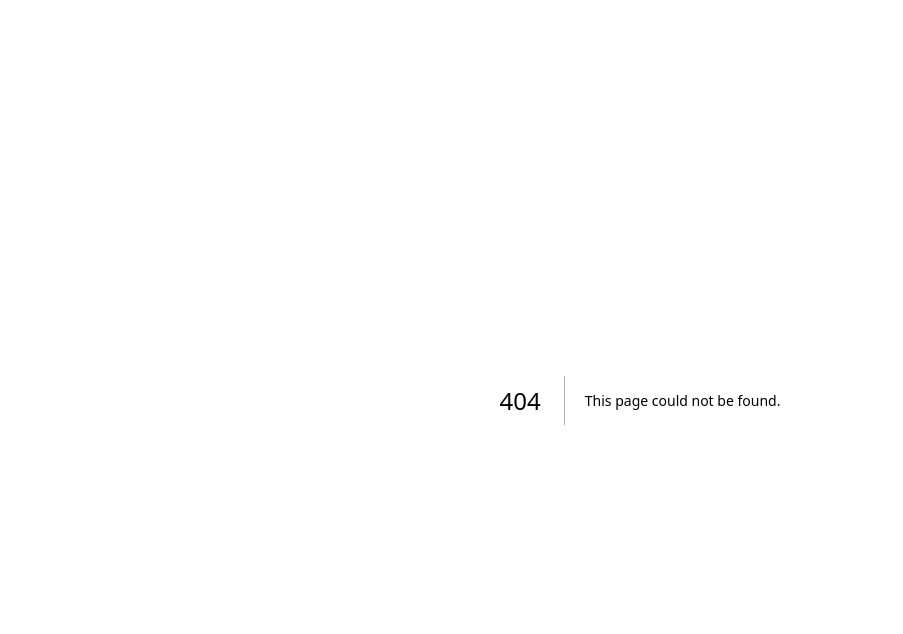
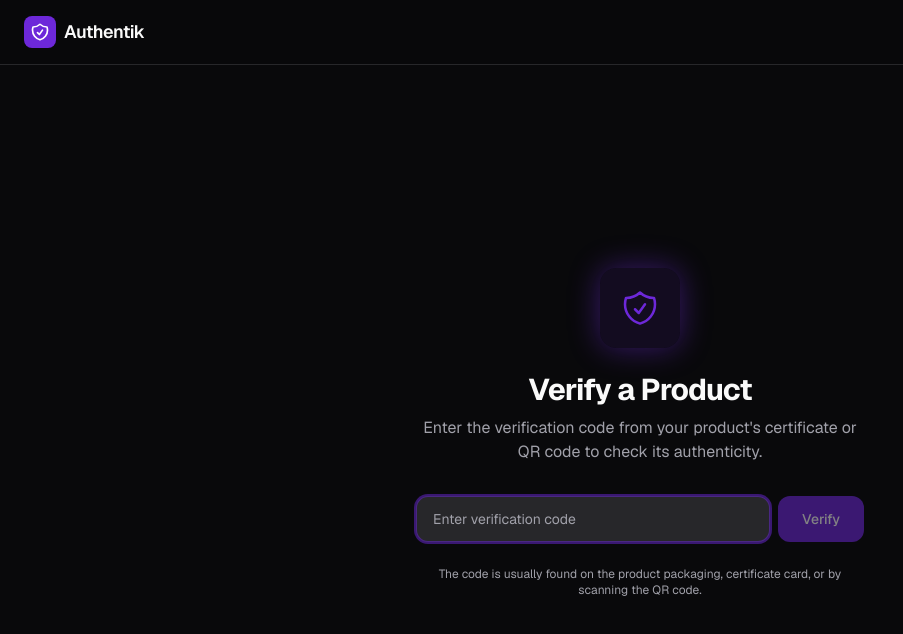
Before and after one commit to 4KInc/genuproof, a Next.js app: page /verify in a window 1280 px wide. Before the commit this address had no page. Shown: the top 634 px of the page, without its empty margins (0-903 px from the left). Built offline with nearby package versions, Linux system fonts and the light colour scheme.

Commit message:
feat: add verify landing page, product listing API, and scan analytics API
- /verify page: standalone verification code entry with animated shield
- GET /api/products/list: list products by brand via GSI1
- GET /api/scans: scan history with location aggregation for heatmap data

```diff
--- /dev/null
+++ b/src/app/api/products/list/route.ts
@@ -0,0 +1,42 @@
+import { NextRequest, NextResponse } from "next/server";
+import { queryGSI1 } from "@/lib/dynamodb";
+
+export async function GET(req: NextRequest) {
+  try {
+    const brandId = req.nextUrl.searchParams.get("brandId");
+    if (!brandId) {
+      return NextResponse.json(
+        { error: "brandId is required" },
+        { status: 400 }
+      );
+    }
+
+    const limit = parseInt(req.nextUrl.searchParams.get("limit") || "100");
+
+    const products = await queryGSI1(`BRAND#${brandId}`, "PRODUCT#", {
+      limit,
+      scanForward: false,
+    });
+
+    return NextResponse.json({
+      products: products.map((p) => ({
+        productId: p.productId,
+        name: p.name,
+        sku: p.sku,
+        category: p.category,
+        verificationCode: p.verificationCode,
+        hash: p.hash,
+        status: p.status,
+        scanCount: p.scanCount || 0,
+        createdAt: p.createdAt,
+      })),
+      count: products.length,
+    });
+  } catch (error) {
+    console.error("Products list error:", error);
+    return NextResponse.json(
+      { error: "Failed to list products" },
+      { status: 500 }
+    );
+  }
+}
--- /dev/null
+++ b/src/app/api/scans/route.ts
@@ -0,0 +1,66 @@
+import { NextRequest, NextResponse } from "next/server";
+import { queryItems } from "@/lib/dynamodb";
+
+export async function GET(req: NextRequest) {
+  try {
+    const productId = req.nextUrl.searchParams.get("productId");
+    if (!productId) {
+      return NextResponse.json(
+        { error: "productId is required" },
+        { status: 400 }
+      );
+    }
+
+    const limit = parseInt(req.nextUrl.searchParams.get("limit") || "50");
+
+    const scans = await queryItems(`PRODUCT#${productId}`, "SCAN#", {
+      limit,
+      scanForward: false,
+    });
+
+    // Aggregate by location
+    const locationMap = new Map<
+      string,
+      { country: string; city: string; count: number; lastScan: string }
+    >();
+
+    for (const scan of scans) {
+      const key = `${scan.city},${scan.country}`;
+      const existing = locationMap.get(key);
+      if (existing) {
+        existing.count++;
+        if (scan.timestamp as string > existing.lastScan) {
+          existing.lastScan = scan.timestamp as string;
+        }
+      } else {
+        locationMap.set(key, {
+          country: scan.country as string,
+          city: scan.city as string,
+          count: 1,
+          lastScan: scan.timestamp as string,
+        });
+      }
+    }
+
+    const locations = [...locationMap.values()]
+      .sort((a, b) => b.count - a.count)
+      .slice(0, 10);
+
+    return NextResponse.json({
+      scans: scans.map((s) => ({
+        timestamp: s.timestamp,
+        country: s.country,
+        city: s.city,
+        result: s.result,
+      })),
+      locations,
+      totalScans: scans.length,
+    });
+  } catch (error) {
+    console.error("Scans fetch error:", error);
+    return NextResponse.json(
+      { error: "Failed to fetch scans" },
+      { status: 500 }
+    );
+  }
+}
--- /dev/null
+++ b/src/app/verify/page.tsx
@@ -0,0 +1,68 @@
+"use client";
+
+import { useState } from "react";
+import { useRouter } from "next/navigation";
+import Link from "next/link";
+
+export default function VerifyLanding() {
+  const [code, setCode] = useState("");
+  const router = useRouter();
+
+  const handleVerify = () => {
+    if (code.trim()) {
+      router.push(`/verify/${code.trim()}`);
+    }
+  };
+
+  return (
+    <div className="min-h-screen flex flex-col">
+      <nav className="border-b border-border bg-background/80 backdrop-blur-xl">
+        <div className="max-w-7xl mx-auto px-6 h-16 flex items-center justify-between">
+          <Link href="/" className="flex items-center gap-2">
+            <div className="w-8 h-8 rounded-lg bg-primary flex items-center justify-center">
+              <svg className="w-5 h-5 text-white" fill="none" viewBox="0 0 24 24" stroke="currentColor" strokeWidth={2}>
+                <path strokeLinecap="round" strokeLinejoin="round" d="M9 12.75 11.25 15 15 9.75m-3-7.036A11.959 11.959 0 0 1 3.598 6 11.99 11.99 0 0 0 3 9.749c0 5.592 3.824 10.29 9 11.623 5.176-1.332 9-6.03 9-11.622 0-1.31-.21-2.571-.598-3.751h-.152c-3.196 0-6.1-1.248-8.25-3.285Z" />
+              </svg>
+            </div>
+            <span className="text-lg font-semibold tracking-tight">Authentik</span>
+          </Link>
+        </div>
+      </nav>
+
+      <div className="flex-1 flex items-center justify-center px-6">
+        <div className="max-w-md w-full text-center">
+          <div className="w-20 h-20 mx-auto rounded-2xl bg-primary/10 flex items-center justify-center mb-6 animate-pulse-glow">
+            <svg className="w-10 h-10 text-primary" fill="none" viewBox="0 0 24 24" stroke="currentColor" strokeWidth={1.5}>
+              <path strokeLinecap="round" strokeLinejoin="round" d="M9 12.75 11.25 15 15 9.75m-3-7.036A11.959 11.959 0 0 1 3.598 6 11.99 11.99 0 0 0 3 9.749c0 5.592 3.824 10.29 9 11.623 5.176-1.332 9-6.03 9-11.622 0-1.31-.21-2.571-.598-3.751h-.152c-3.196 0-6.1-1.248-8.25-3.285Z" />
+            </svg>
+          </div>
+          <h1 className="text-3xl font-bold tracking-tight mb-2">Verify a Product</h1>
+          <p className="text-muted-foreground mb-8">
+            Enter the verification code from your product&apos;s certificate or QR code to check its authenticity.
+          </p>
+          <div className="flex gap-2">
+            <input
+              type="text"
+              value={code}
+              onChange={(e) => setCode(e.target.value)}
+              onKeyDown={(e) => e.key === "Enter" && handleVerify()}
+              placeholder="Enter verification code"
+              autoFocus
+              className="flex-1 px-4 py-3 rounded-xl bg-secondary border border-border text-sm placeholder:text-muted-foreground focus:outline-none focus:ring-2 focus:ring-primary/50 focus:border-primary/50 transition-all"
+            />
+            <button
+              onClick={handleVerify}
+              disabled={!code.trim()}
+              className="px-6 py-3 rounded-xl bg-primary text-primary-foreground text-sm font-medium hover:bg-primary/90 transition-colors disabled:opacity-50"
+            >
+              Verify
+            </button>
+          </div>
+          <p className="mt-6 text-xs text-muted-foreground">
+            The code is usually found on the product packaging, certificate card, or by scanning the QR code.
+          </p>
+        </div>
+      </div>
+    </div>
+  );
+}
```
